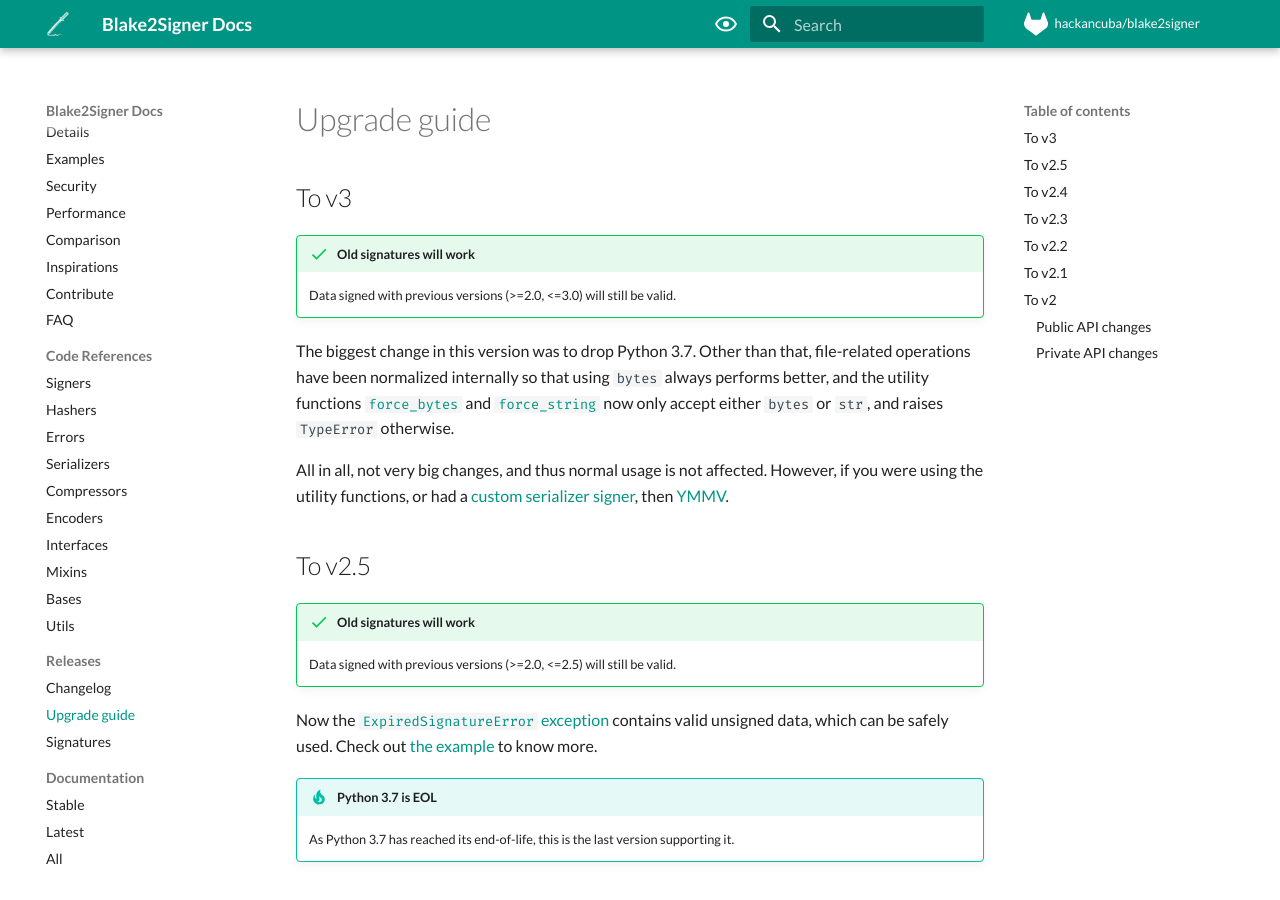
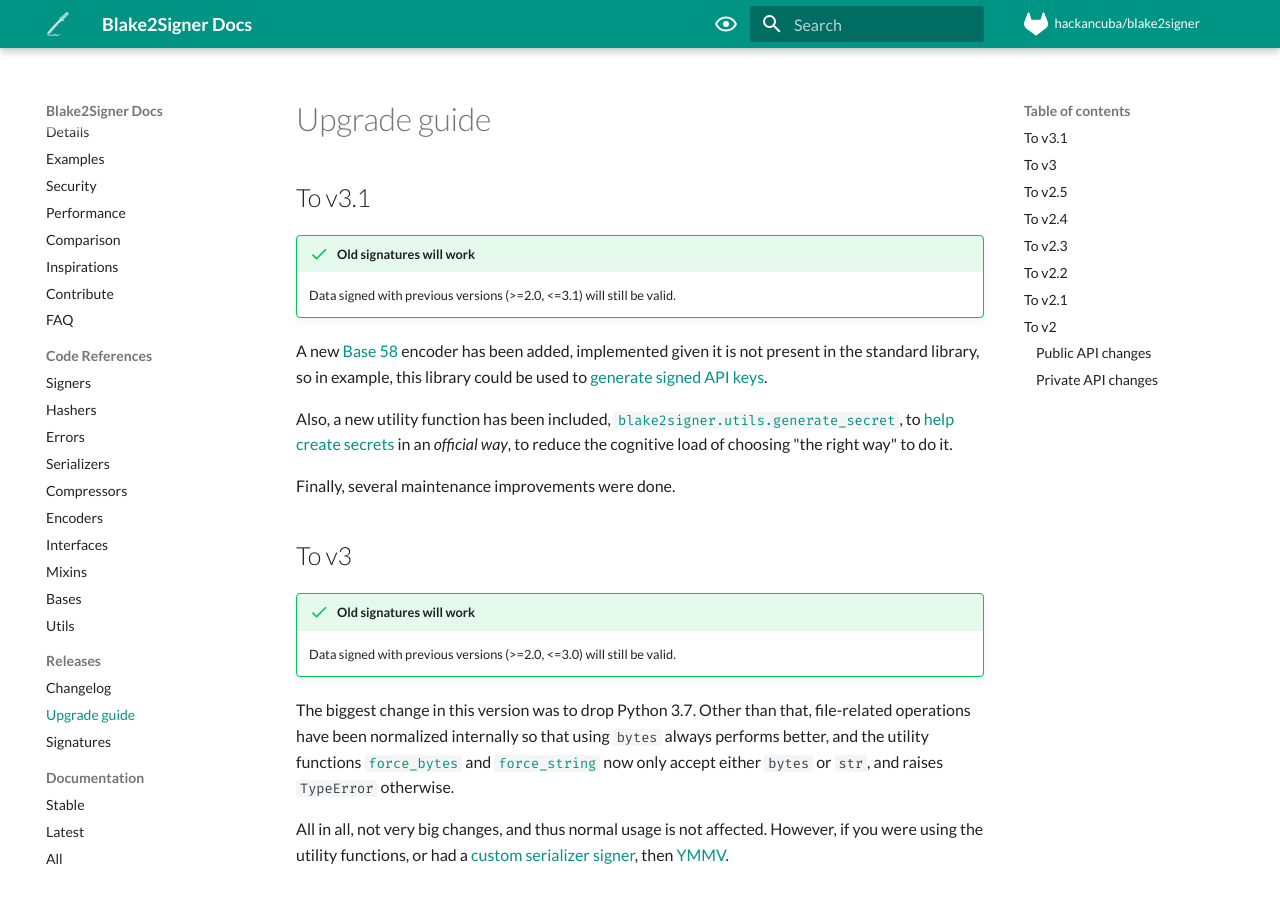
Before and after one commit to HacKanCuBa/blake2signer, an MkDocs documentation site: the page built from docs/docs/upgrade.md, in a window 1280 px wide and 900 px high. Built offline with MkDocs 1.6.1 and Material for MkDocs 9.7.7, drawn with Linux system fonts in a browser that asks for light colours; comment, search, counter and statistics services are not loaded.

Commit message:
:bookmark: Bump version to v3.1.0

```diff
--- a/blake2signer/__init__.py
+++ b/blake2signer/__init__.py
@@ -33,7 +33,7 @@
 from .signers import Blake2Signer
 from .signers import Blake2TimestampSigner
 
-__version__ = '3.0.0'
+__version__ = '3.1.0'
 
 __all__ = (
     'errors',
--- a/changelog.d/20240126_185008_hackan.rst
+++ /dev/null
@@ -1,4 +0,0 @@
-Added
------
-
-- Add create archive Invoke task, to aide on signing releases.
--- a/changelog.d/20240305_202149_hackan.rst
+++ /dev/null
@@ -1,4 +0,0 @@
-Changed
--------
-
-- Fix Invoke tests task cancellation: prevent one test command failure to cancel the execution of the rest, thus still having a `report.xml` file generated, while exiting with the proper error code.
--- a/changelog.d/20240306_231308_hackan_21_timestamp_tests.rst
+++ /dev/null
@@ -1,4 +0,0 @@
-Changed
--------
-
-- Always mock current time on timestamp signers tests, which makes testing timestamp-related signers easier, and less error-prone.
--- a/changelog.d/20240310_142630_hackan_parallelize_fuzz.rst
+++ /dev/null
@@ -1,4 +0,0 @@
-Changed
--------
-
-- Change fuzz task to allow selecting a specific signer.
--- a/changelog.d/20240310_142837_hackan_parallelize_fuzz.rst
+++ /dev/null
@@ -1,4 +0,0 @@
-Changed
--------
-
-- Change fuzz CI job to fuzz all signers in parallel.
--- a/changelog.d/20240412_153208_hackan_base58.rst
+++ /dev/null
@@ -1,4 +0,0 @@
-Added
------
-
-- Add Base58 encoder, and some example usages like creating signed API keys.
--- a/changelog.d/20240419_185341_hackan.rst
+++ /dev/null
@@ -1,4 +0,0 @@
-Added
------
-
-- Add utility function to generate a secure secret: `blake2signer.utils.generate_secret`.
--- a/docs/docs/upgrade.md
+++ b/docs/docs/upgrade.md
@@ -1,4 +1,15 @@
 # Upgrade guide
+
+## To v3.1
+
+!!! success "Old signatures will work"
+    Data signed with previous versions (>=2.0, <=3.1) will still be valid.
+
+A new [Base 58](encoders.md#blake2signer.encoders.B58Encoder) encoder has been added, implemented given it is not present in the standard library, so in example, this library could be used to [generate signed API keys](examples.md#creating-signed-api-keys).
+
+Also, a new utility function has been included, [`blake2signer.utils.generate_secret`](utils.md#blake2signer.utils.generate_secret), to [help create secrets](details.md#generating-a-secret) in an _official way_, to reduce the cognitive load of choosing "the right way" to do it.
+
+Finally, several maintenance improvements were done.
 
 ## To v3
 
--- a/pyproject.toml
+++ b/pyproject.toml
@@ -1,6 +1,6 @@
 [tool.poetry]
 name = "blake2signer"
-version = "3.0.0"
+version = "3.1.0"
 description = "A library to use BLAKE in keyed hashing mode to sign and verify signed data"
 authors = ["HacKan <hackan@gmail.com>"]
 license = "MPL-2.0"
```
Also changed, not shown: docs/docs/changelog.md (+15 -0 lines), CHANGELOG.rst, 1 other file.
